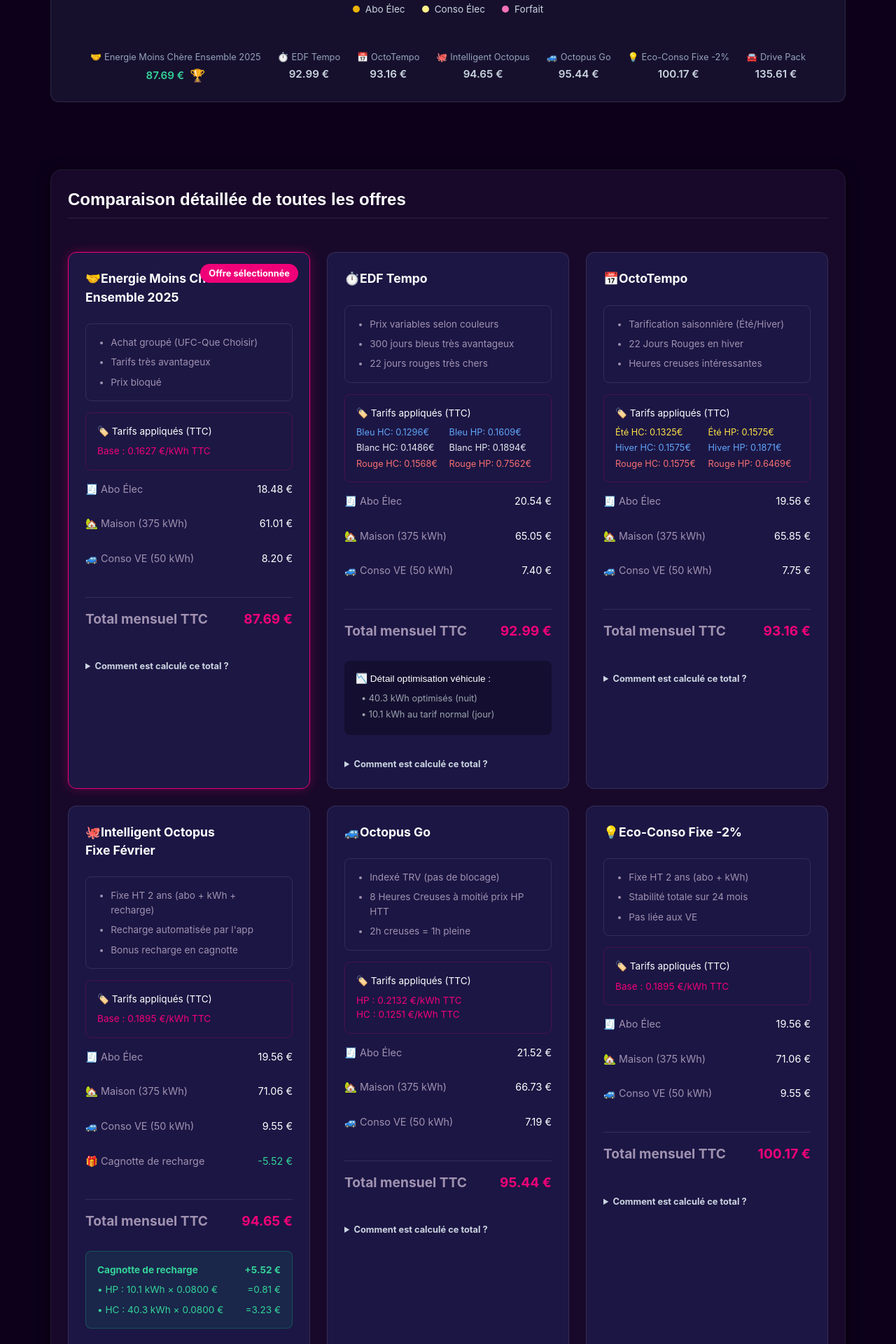
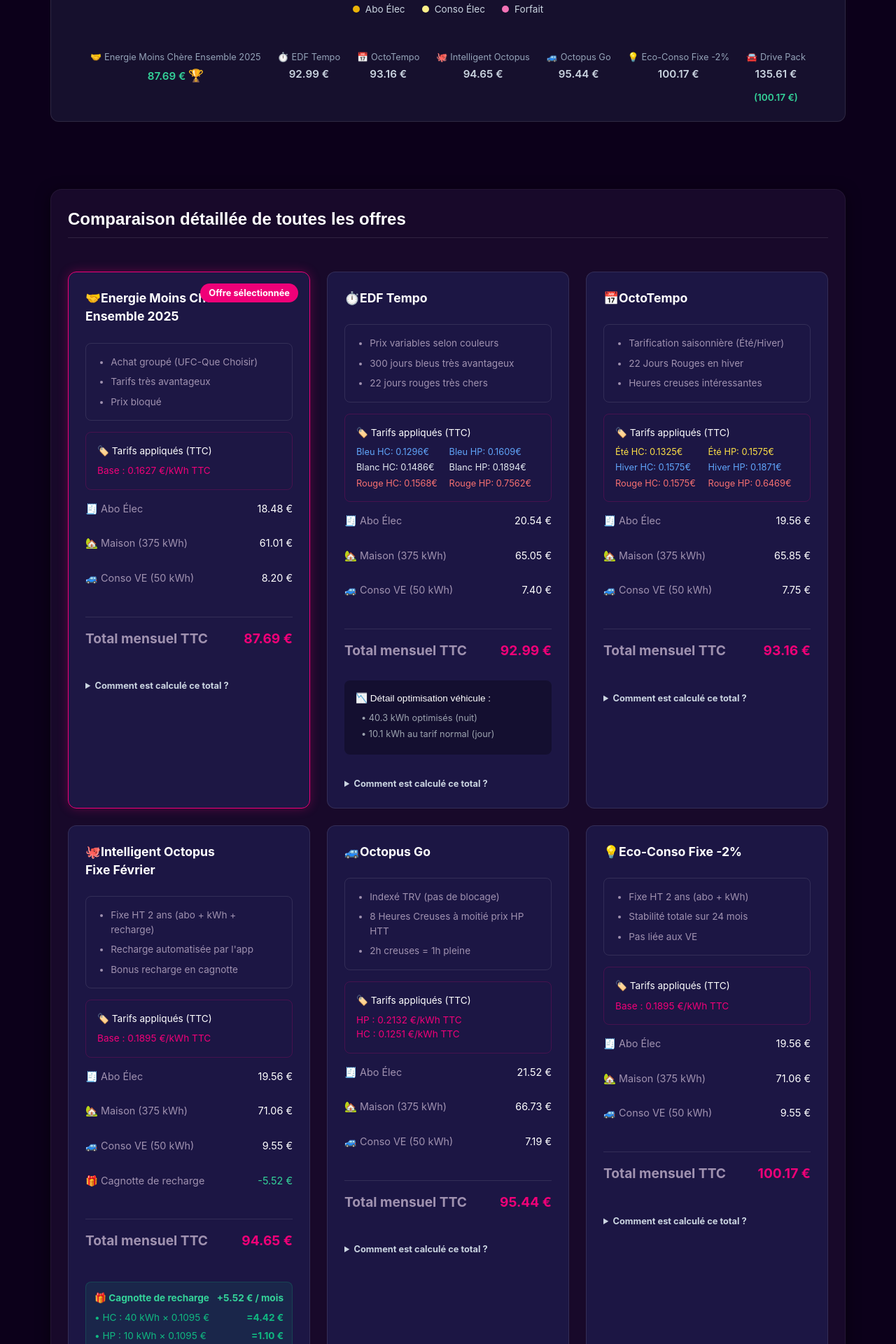
Before and after one commit to almoha73/comparateur-VE, a React (Vite) app: page / in a window 1280 px wide. Shown: the part 1680-3600 px from the top of the page at 70% size. Built offline with nearby package versions, Linux system fonts and the light colour scheme.

Commit message:
feat: handle Drive Pack refund logic and improve UI responsiveness for cagnottes/cards

```diff
--- a/src/App.jsx
+++ b/src/App.jsx
@@ -148,6 +148,8 @@
       let evCostRaw = 0;
       let evCostFinal = 0;
       let bonusMonthly = 0;
+      let overageMonthly = 0;
+      let refundMonthly = 0;
 
       // Details for optimization box
       let optKwh = evHC / 12;
@@ -211,7 +213,14 @@
         normRate = offer.rates.hp;
 
         if (offer.flatRate > 0) {
-          evCostFinal = offer.flatRate * 12; // Drive Pack forfait
+          const annualFlatRate = offer.flatRate * 12;
+          if (evCostRaw < annualFlatRate) {
+            refundMonthly = (annualFlatRate - evCostRaw) / 12;
+            evCostFinal = annualFlatRate; // Monthly billing remains the flat rate
+          } else {
+            overageMonthly = (evCostRaw - annualFlatRate) / 12;
+            evCostFinal = evCostRaw; // Billing includes overage
+          }
         }
         if (offer.bonusType === 'intelligent') {
           let bonusRate = 0;
@@ -243,7 +252,14 @@
         normRate = offer.rates.base;
 
         if (offer.flatRate > 0) {
-          evCostFinal = offer.flatRate * 12;
+          const annualFlatRate = offer.flatRate * 12;
+          if (evCostRaw < annualFlatRate) {
+            refundMonthly = (annualFlatRate - evCostRaw) / 12;
+            evCostFinal = annualFlatRate;
+          } else {
+            overageMonthly = (evCostRaw - annualFlatRate) / 12;
+            evCostFinal = evCostRaw;
+          }
         }
         if (offer.bonusType === 'intelligent') {
           let bonusRate = 0;
@@ -267,7 +283,7 @@
 
       return {
         ...offer,
-        totalCost: cost,
+        totalCost: cost - (refundMonthly * 12),
         breakdown: {
           monthlySub,
           monthlyHomeCost: homeCost / 12,
@@ -276,7 +292,10 @@
           monthlyEvCostFinal: evCostFinal / 12,
           monthlyEvKwh,
           monthlyBonus: bonusMonthly,
+          monthlyOverage: overageMonthly,
+          monthlyRefund: refundMonthly,
           monthlyTotal: cost / 12,
+          monthlyNetTotal: (cost / 12) - refundMonthly,
           optKwh,
           optRate,
           normKwh,
--- a/src/components/OfferChart.jsx
+++ b/src/components/OfferChart.jsx
@@ -18,9 +18,15 @@
         {offers.map(offer => {
           const bd = offer.breakdown;
           const abo = bd.monthlySub;
-          // Conso takes into account whether there is a flat rate
-          const conso = offer.flatRate > 0 ? bd.monthlyHomeCost : (bd.monthlyHomeCost + bd.monthlyEvCostFinal);
-          const forfait = offer.flatRate || 0;
+          let conso = bd.monthlyHomeCost;
+          let forfait = 0;
+
+          if (offer.flatRate > 0) {
+            forfait = offer.flatRate;
+            conso = bd.monthlyHomeCost + bd.monthlyOverage;
+          } else {
+            conso = bd.monthlyHomeCost + bd.monthlyEvCostFinal;
+          }
 
           // Calculate percentages relative to the maximum total cost
           const pAbo = (abo / maxTotalCost) * maxBarWidth;
@@ -45,6 +51,11 @@
                 </div>
                 <div className="chart-price-label">
                   {bd.monthlyTotal.toFixed(2)} €
+                  {bd.monthlyRefund > 0 && (
+                    <span style={{ fontSize: '0.8rem', color: '#34d399', marginLeft: '0.4rem' }}>
+                      ({bd.monthlyNetTotal.toFixed(2)} € net)
+                    </span>
+                  )}
                 </div>
               </div>
             </div>
@@ -75,8 +86,13 @@
                 <span className="summary-icon">{icon}</span>
                 <span className="summary-name">{offer.name.replace(' Fixe Février', '').replace(' Fixe Avril', '')}</span>
               </div>
-              <div className="summary-price">
-                {offer.breakdown.monthlyTotal.toFixed(2)} € {idx === 0 && <span className="trophy">🏆</span>}
+              <div className="summary-price" style={{ display: 'flex', flexDirection: 'column', alignItems: 'center' }}>
+                <div>{offer.breakdown.monthlyTotal.toFixed(2)} € {idx === 0 && <span className="trophy">🏆</span>}</div>
+                {offer.breakdown.monthlyRefund > 0 && (
+                  <div style={{ fontSize: '0.85rem', color: '#34d399', marginTop: '0.2rem' }}>
+                    ({offer.breakdown.monthlyNetTotal.toFixed(2)} €)
+                  </div>
+                )}
               </div>
             </div>
           );
--- a/src/components/OfferComparison.jsx
+++ b/src/components/OfferComparison.jsx
@@ -95,22 +95,31 @@
 
               <div className="breakdown-row total">
                 <span>Total mensuel TTC</span>
-                <span>{bd.monthlyTotal.toFixed(2)} €</span>
+                <span style={{ textAlign: 'right' }}>
+                  <div>{bd.monthlyTotal.toFixed(2)} €</div>
+                  {bd.monthlyRefund > 0 && (
+                    <div style={{ fontSize: '0.85rem', color: '#34d399', fontWeight: 'normal', marginTop: '0.2rem' }}>
+                      ({bd.monthlyNetTotal.toFixed(2)} €/mois net)
+                    </div>
+                  )}
+                </span>
               </div>
 
               {offer.bonus > 0 && (
-                <div className="cagnotte-box">
-                  <div className="cagnotte-row" style={{ fontWeight: 'bold' }}>
-                    <span>Cagnotte de recharge</span>
-                    <span>+{bd.monthlyBonus.toFixed(2)} €</span>
+                <div className="cagnotte-box" style={{ padding: '0.75rem', backgroundColor: 'rgba(16, 185, 129, 0.1)', borderRadius: '0.5rem', marginTop: '1rem', border: '1px solid rgba(16, 185, 129, 0.2)' }}>
+                  <div style={{ fontWeight: 'bold', color: '#34d399', display: 'flex', flexWrap: 'wrap', justifyContent: 'space-between', gap: '0.5rem' }}>
+                    <span>🎁 Cagnotte de recharge</span>
+                    <span>+{bd.monthlyBonus.toFixed(2)} € / mois</span>
                   </div>
-                  <div className="cagnotte-row">
-                    <span>• HP : {bd.normKwh.toFixed(1)} kWh × {(bd.normRate - (offer.bonusHP || 0)).toFixed(4)} €</span>
-                    <span>={(bd.normKwh * (bd.normRate - (offer.bonusHP || 0))).toFixed(2)} €</span>
-                  </div>
-                  <div className="cagnotte-row">
-                    <span>• HC : {bd.optKwh.toFixed(1)} kWh × {(bd.optRate - offer.bonus).toFixed(4)} €</span>
-                    <span>={(bd.optKwh * (bd.optRate - offer.bonus)).toFixed(2)} €</span>
+                  <div style={{ fontSize: '0.85rem', color: '#10b981', marginTop: '0.5rem', display: 'flex', flexDirection: 'column', gap: '0.3rem' }}>
+                    <div style={{ display: 'flex', flexWrap: 'wrap', justifyContent: 'space-between', gap: '0.2rem' }}>
+                      <span style={{ display: 'block' }}>• HC : {bd.optKwh.toFixed(0)} kWh × {offer.bonus.toFixed(4)} €</span>
+                      <span style={{ fontWeight: 'bold', display: 'block' }}>={(bd.optKwh * offer.bonus).toFixed(2)} €</span>
+                    </div>
+                    <div style={{ display: 'flex', flexWrap: 'wrap', justifyContent: 'space-between', gap: '0.2rem' }}>
+                      <span style={{ display: 'block' }}>• HP : {bd.normKwh.toFixed(0)} kWh × {(offer.bonusHP || 0).toFixed(4)} €</span>
+                      <span style={{ fontWeight: 'bold', display: 'block' }}>={(bd.normKwh * (offer.bonusHP || 0)).toFixed(2)} €</span>
+                    </div>
                   </div>
                 </div>
               )}
@@ -141,7 +150,19 @@
                     )}
                   </div>
                   {offer.flatRate > 0 ? (
-                    <div>+ Forfait Véhicule ({offer.flatRate.toFixed(2)} €)</div>
+                    <>
+                      <div>+ Forfait Véhicule ({offer.flatRate.toFixed(2)} €)</div>
+                      {bd.monthlyOverage > 0 && (
+                        <div>+ Dépassement forfait ({bd.monthlyOverage.toFixed(2)} €)</div>
+                      )}
+                      {bd.monthlyRefund > 0 && (
+                        <div style={{ color: '#34d399', marginTop: '0.5rem', padding: '0.5rem', backgroundColor: 'rgba(16, 185, 129, 0.1)', borderRadius: '0.25rem' }}>
+                          💡 <strong>Remboursement estimé en fin d'année : {(bd.monthlyRefund * 12).toFixed(2)} €</strong>
+                          <br />
+                          <span style={{ fontSize: '0.75rem' }}>(Ce qui représente une moyenne de {bd.monthlyRefund.toFixed(2)} € / mois économisés sur le forfait)</span>
+                        </div>
+                      )}
+                    </>
                   ) : (
                     <div>
                       + Consommation Véhicule ({bd.monthlyEvCostRaw.toFixed(2)} €)
@@ -152,16 +173,23 @@
                     </div>
                   )}
                   {offer.bonus > 0 && (
-                    <div style={{ color: '#34d399' }}>
-                      - Cagnotte de recharge ({bd.monthlyBonus.toFixed(2)} €)
-                      <div style={{ fontSize: '0.75rem', color: '#10b981', marginLeft: '0.5rem' }}>
-                        ↳ HC: {bd.optKwh.toFixed(0)} kWh × {offer.bonus.toFixed(4)} € <br/>
-                        ↳ HP: {bd.normKwh.toFixed(0)} kWh × {(offer.bonusHP || 0).toFixed(4)} €
+                    <div style={{ color: '#34d399', marginTop: '0.5rem' }}>
+                      <div>- Cagnotte de recharge ({bd.monthlyBonus.toFixed(2)} €)</div>
+                      <div style={{ fontSize: '0.75rem', color: '#10b981', marginLeft: '0.5rem', display: 'flex', flexDirection: 'column', gap: '0.1rem' }}>
+                        <div>↳ HC: {bd.optKwh.toFixed(0)} kWh × {offer.bonus.toFixed(4)} €</div>
+                        <div>↳ HP: {bd.normKwh.toFixed(0)} kWh × {(offer.bonusHP || 0).toFixed(4)} €</div>
                       </div>
                     </div>
                   )}
-                  <div style={{ marginTop: '0.5rem', fontWeight: 'bold', borderTop: '1px solid #475569', paddingTop: '0.5rem' }}>
-                    = {bd.monthlyTotal.toFixed(2)} €
+                  <div style={{ fontSize: '1.8rem', fontWeight: 'bold', color: 'white', marginTop: '0.5rem', lineHeight: '1.2' }}>
+                    <div>
+                      {bd.monthlyTotal.toFixed(2)} € <span style={{ fontSize: '1rem', color: '#cbd5e1', fontWeight: 'normal' }}>/mois</span>
+                    </div>
+                    {bd.monthlyRefund > 0 && (
+                      <div style={{ fontSize: '1.1rem', color: '#34d399', fontWeight: 'normal', marginTop: '0.2rem' }}>
+                        ({bd.monthlyNetTotal.toFixed(2)} € net)
+                      </div>
+                    )}
                   </div>
                   {(offer.isTempo || offer.isOctoTempo) && (
                     <div style={{ marginTop: '0.5rem', fontSize: '0.75rem', color: '#94a3b8', fontStyle: 'italic' }}>
```
